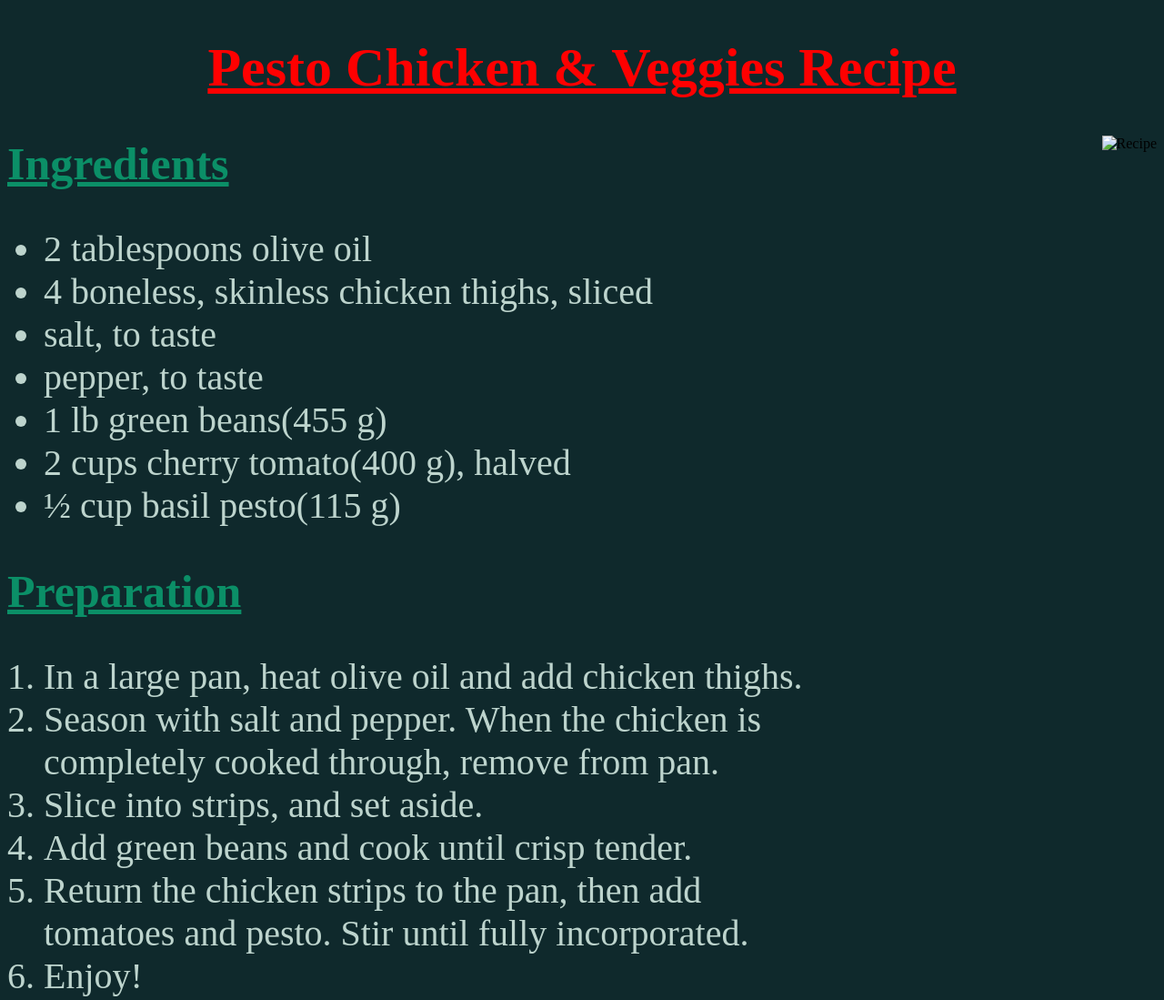
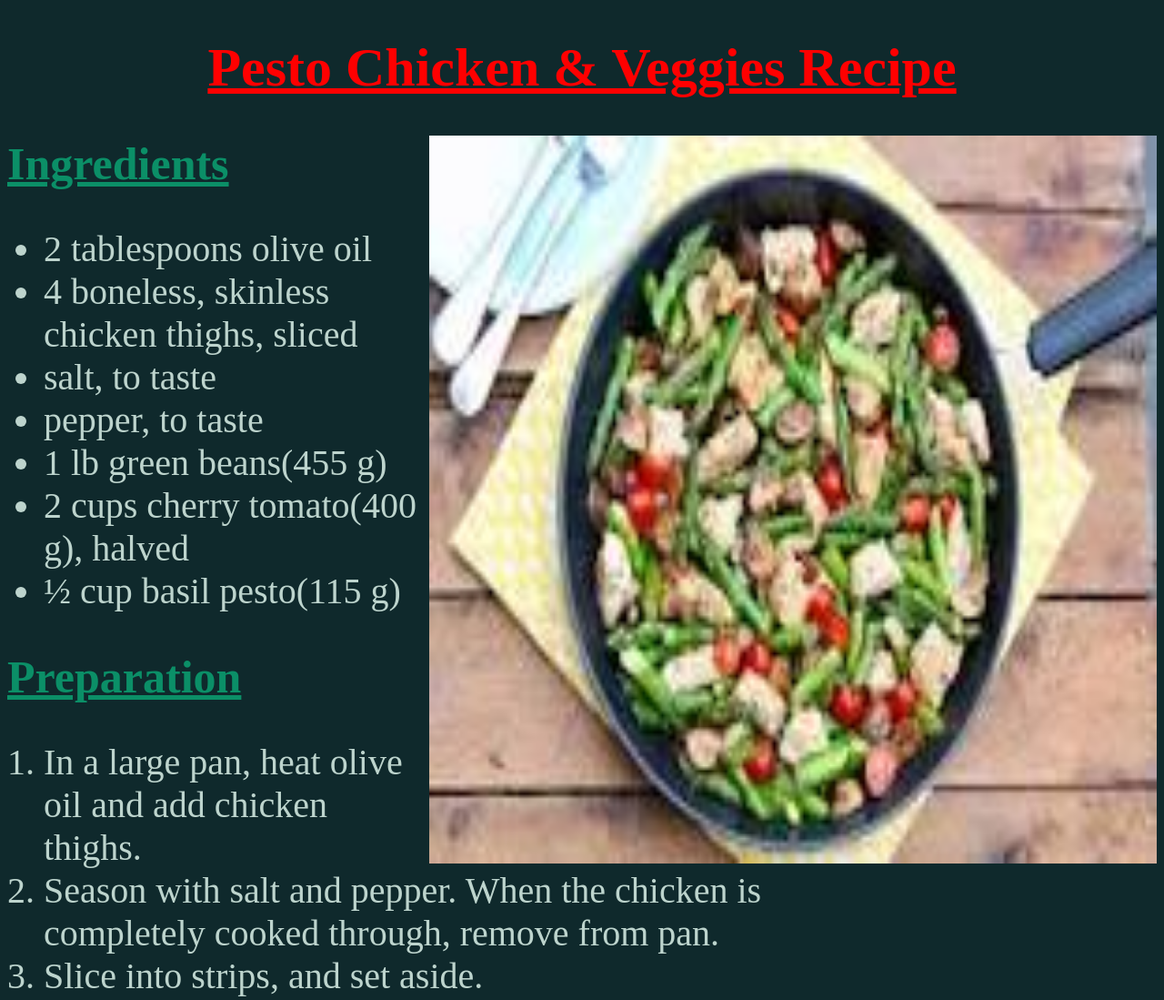
Before and after one commit to salehnasir/Recipes, a plain HTML site: page index.html in a window 1280 px wide. Shown: the top 1099 px of the page at 91% size. Drawn offline with Linux system fonts and the light colour scheme; files whose address does not match are found by name.

Commit message:
2nd Assignment

```diff
--- a/index.html
+++ b/index.html
@@ -22,7 +22,7 @@ li {
 </head>
 <body style="background-color:rgb(15, 41, 44);">
     <h1 style="color:red"><u>Pesto Chicken & Veggies Recipe</u></h1>
-    <img src="D:\D Drive Data\Nasir\recipe.webp" alt="Recipe"style= "float: right" >
+    <img src="D:\D Drive Data\Nasir\Recipes\recipe 1.jpg" alt="Recipe" width="800" height="800" style= "float: right" >
     <h2 style="color:rgb(11, 143, 103)"> <B><u>Ingredients</u></B></h2>
     <ul style="color:rgb(189, 212, 205)">
     <li> 2 tablespoons olive oil </li>
```
Also changed, not shown: recipe 1.jpg (added), recipe.webp (added).
